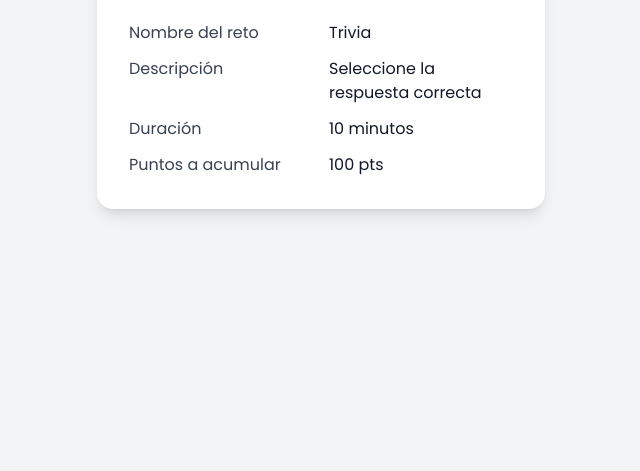
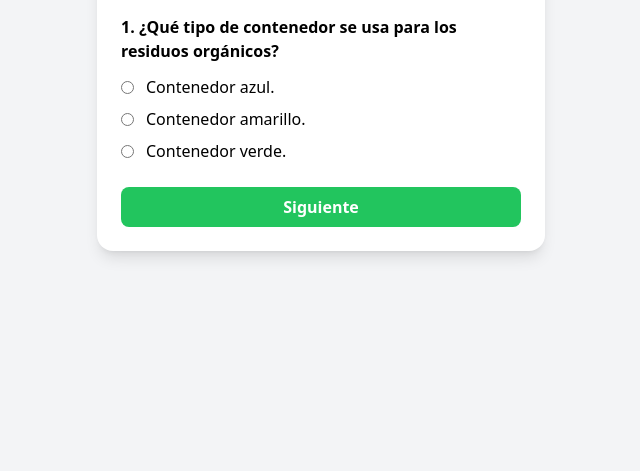
Before and after one commit to uchy-ov/Paramo-, a plain HTML site: page index.html in a window 1280 px wide. Shown: the part 329-800 px from the top of the page, without its empty margins (319-959 px from the left). Drawn offline with nearby package versions, Linux system fonts and the light colour scheme.

Commit message:
Add files via upload

```diff
--- a/index.html
+++ b/index.html
@@ -1,11 +1,10 @@
 <!DOCTYPE html>
 <html lang="es">
 <head>
-  <meta charset="UTF-8">
-  <meta name="viewport" content="width=device-width, initial-scale=1.0">
-  <title>Festival XYZ</title>
-  <link href="https://fonts.googleapis.com/css2?family=Poppins:wght@400;600&display=swap" rel="stylesheet">
-  <script src="https://cdn.tailwindcss.com"></script>
+  <meta charset="UTF-8" />
+  <meta name="viewport" content="width=device-width, initial-scale=1.0" />
+  <title>Trivia</title>
+  <link href="https://fonts.googleapis.com/css2?family=Poppins:wght@400;600;700&display=swap" rel="stylesheet">
   <script>
     tailwind.config = {
       theme: {
@@ -17,20 +16,36 @@
       }
     }
   </script>
+  <script src="https://cdn.tailwindcss.com"></script>
 </head>
 <body class="bg-gray-100 flex items-center justify-center min-h-screen font-sans">
-  <main class="bg-white p-8 rounded-2xl shadow-lg w-full max-w-md">
-    <h2 class="text-2xl font-semibold text-center mb-6">¡Bienvenido al festival XYZ!</h2>
-    <div class="grid grid-cols-2 gap-x-4 gap-y-3">
-      <div class="font-medium text-gray-700">Nombre del reto</div>
-      <div class="text-gray-900">Trivia</div>
-      <div class="font-medium text-gray-700">Descripción</div>
-      <div class="text-gray-900">Seleccione la respuesta correcta</div>
-      <div class="font-medium text-gray-700">Duración</div>
-      <div class="text-gray-900">10 minutos</div>
-      <div class="font-medium text-gray-700">Puntos a acumular</div>
-      <div class="text-gray-900">100 pts</div>
+
+  <div class="container mx-auto px-4">
+    <div class="trivia-card bg-white rounded-2xl shadow-lg p-6 max-w-md mx-auto">
+      <h2 class="text-3xl font-bold text-center mb-4">TRIVIA</h2>
+      <p class="text-center text-gray-600 mb-6">Seleccione solo una respuesta por pregunta.</p>
+
+      <form>
+        <div class="question mb-6">
+          <p class="font-semibold mb-3"><strong>1.</strong> ¿Qué tipo de contenedor se usa para los residuos orgánicos?</p>
+          <label class="flex items-center mb-2 cursor-pointer">
+            <input type="radio" name="respuesta1" class="form-radio text-green-500 mr-3" />
+            Contenedor azul.
+          </label>
+          <label class="flex items-center mb-2 cursor-pointer">
+            <input type="radio" name="respuesta1" class="form-radio text-green-500 mr-3" />
+            Contenedor amarillo.
+          </label>
+          <label class="flex items-center cursor-pointer">
+            <input type="radio" name="respuesta1" class="form-radio text-green-500 mr-3" />
+            Contenedor verde.
+          </label>
+        </div>
+        <button type="submit" class="w-full bg-green-500 hover:bg-green-600 text-white font-semibold py-2 rounded-lg transition">
+          Siguiente
+        </button>
+      </form>
     </div>
-  </main>
+  </div>
 </body>
 </html>
```
